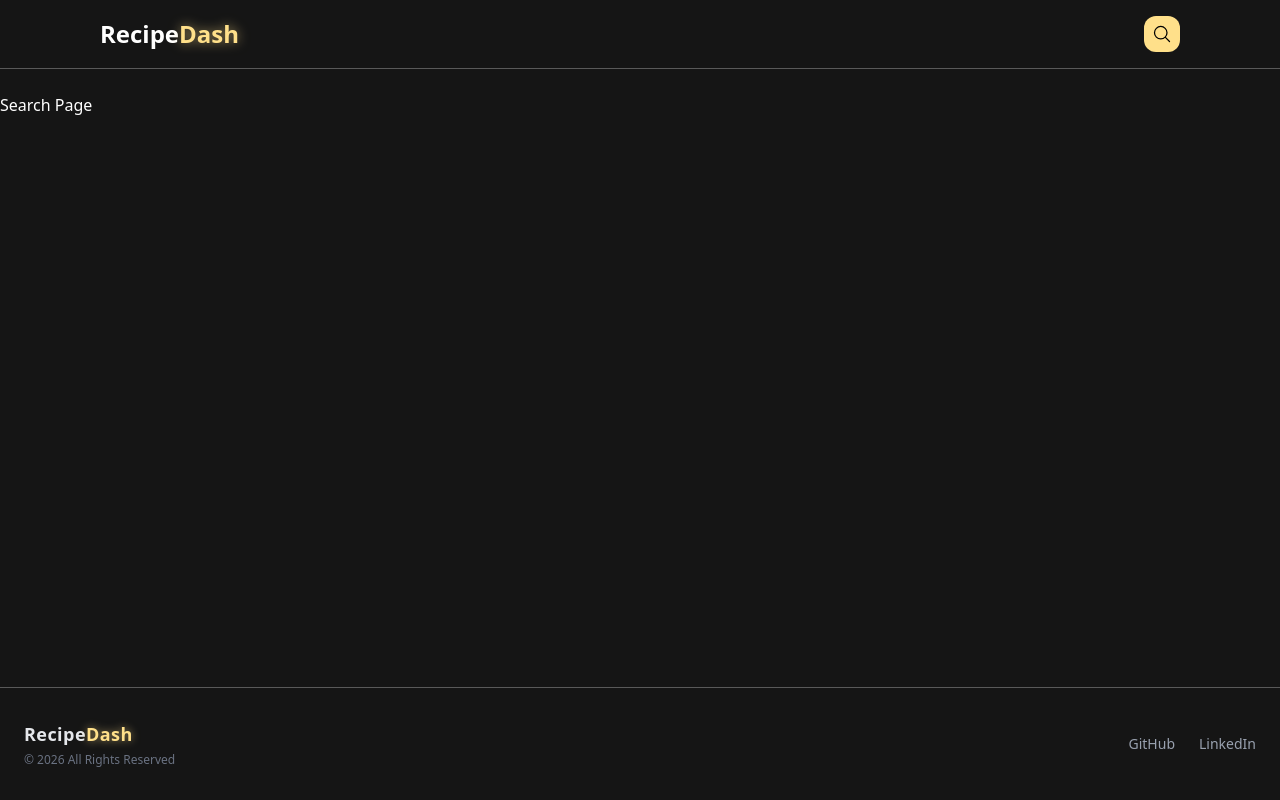
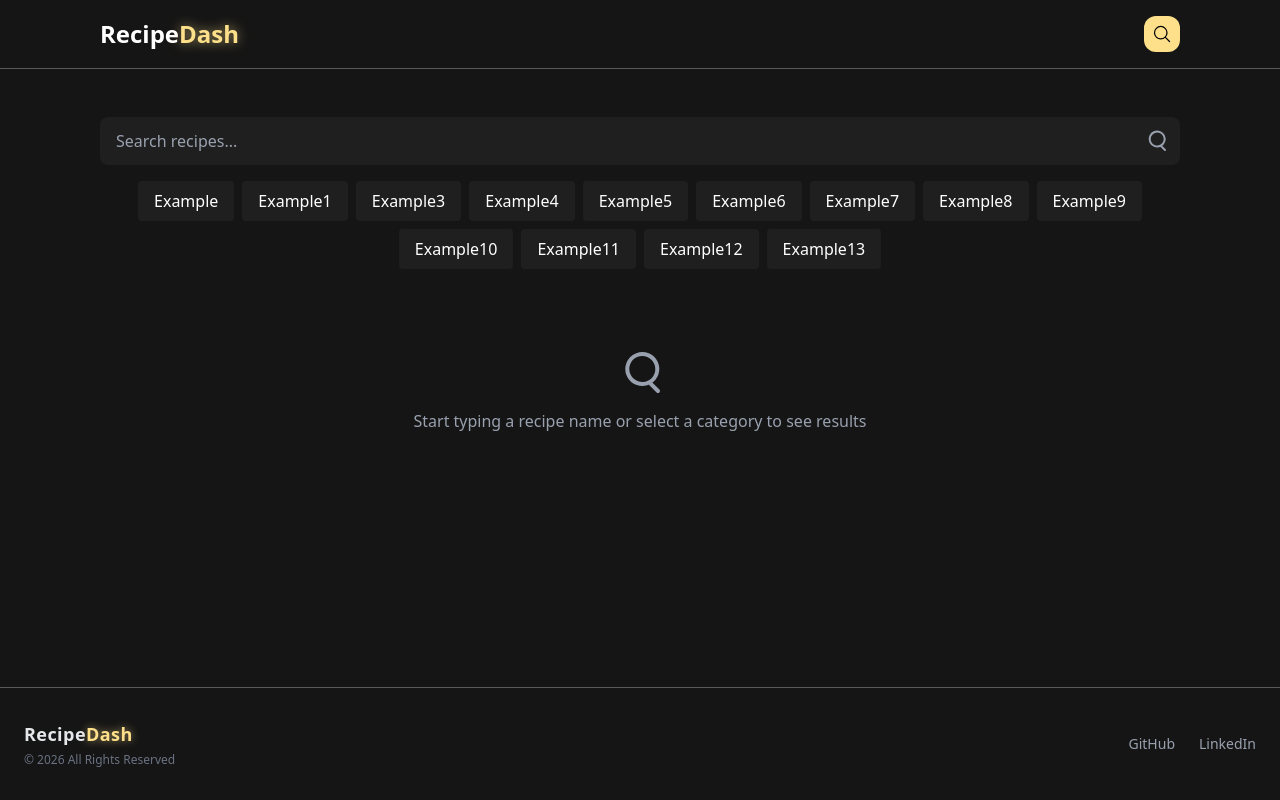
Before and after one commit to tvsxar/recipe-dash, a Vue app: page /search in a window 1280 px wide. Built offline with nearby package versions, Linux system fonts and the light colour scheme.

Commit message:
feat: add EmptyState & all components in search page

```diff
--- /dev/null
+++ b/src/components/EmptyState.vue
@@ -0,0 +1,27 @@
+<script>
+export default {
+    name: 'EmptyState',
+    props: {
+        recipes: {
+            type: Array,
+            required: true
+        }
+    }
+}
+</script>
+
+<template>
+    <div class="flex flex-col items-center text-center mt-16 text-gray-400">
+        <svg xmlns="http://www.w3.org/2000/svg" class="h-12 w-12 mb-3" fill="none" viewBox="0 0 24 24"
+            stroke="currentColor" stroke-width="2">
+            <path stroke-linecap="round" stroke-linejoin="round"
+                d="M21 21l-4.35-4.35m0 0A7.5 7.5 0 1110.5 3a7.5 7.5 0 016.15 13.65z" />
+        </svg>
+
+        <p class="text-sm sm:text-base">
+            Start typing a recipe name or select a category to see results
+        </p>
+    </div>
+</template>
+
+<style></style>
--- a/src/views/Search.vue
+++ b/src/views/Search.vue
@@ -1,12 +1,28 @@
 <script>
+import SearchBar from '../components/SearchBar.vue';
+import CategoriesGrid from '../components/CategoriesGrid.vue';
+import EmptyState from '../components/EmptyState.vue';
 export default {
     name: 'Home',
+    components: {
+        SearchBar,
+        CategoriesGrid,
+        EmptyState
+    },
+    data() {
+        return {
+            searchQuery: '',
+            recipes: []
+        }
+    }
 }
 </script>
 
 <template>
-    <div>
-        Search Page
+    <div class="w-full mx-auto py-4 px-4 sm:px-12 lg:px-25">
+        <SearchBar />
+        <CategoriesGrid />
+        <EmptyState v-if="!searchQuery && recipes.length === 0" :recipes="recipes" />
     </div>
 </template>
 
```
